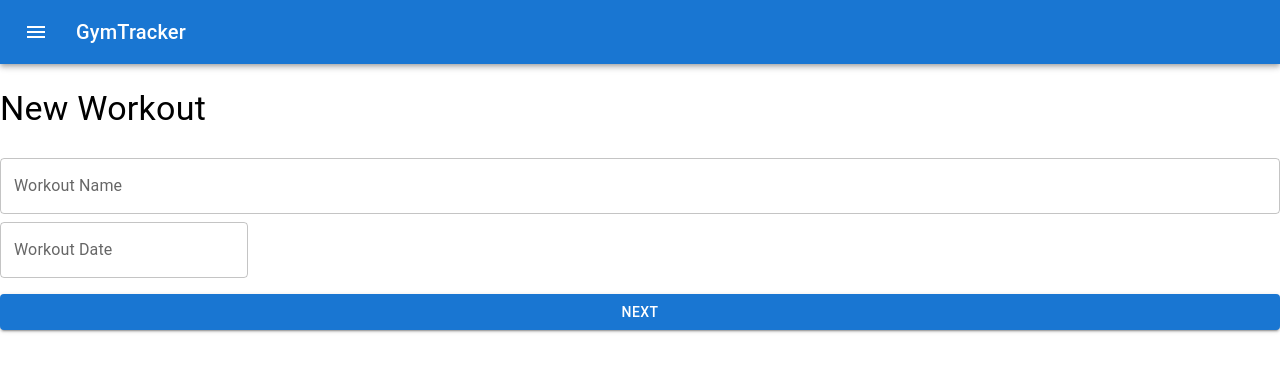
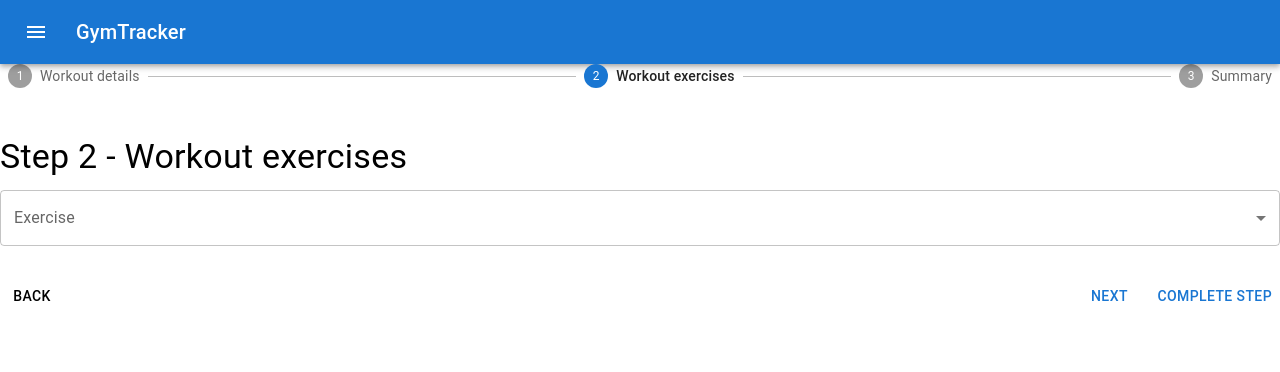
Before and after one commit to Ofutera/gymTracker, a React (Create React App) app: page / in a window 1280 px wide. Both pictures are taken after a click on the button "NEXT". Shown: the top 372 px of the page. Built offline with nearby package versions, Linux system fonts and the light colour scheme.

Commit message:
feat: organize files, add workoutdetails and workoutexercises components

```diff
--- /dev/null
+++ b/src/components/Forms/AddWorkout.jsx
@@ -0,0 +1,11 @@
+import * as React from 'react';
+import Stepper from '../../../src/components/Stepper/Stepper'
+
+
+export default function AddWorkout() {
+  return (
+    <>
+    <Stepper />
+    </>
+  );
+}
--- a/src/components/Forms/AddWorkout/AddWorkout.jsx
+++ b/src/components/Forms/WorkoutDetails.jsx
@@ -5,7 +5,7 @@ import { DatePicker } from '@mui/x-date-pickers/DatePicker';
 import FormControl from '@mui/material/FormControl';
 
 
-const AddWorkout = () => {
+const WorkoutDetails = () => {
 
   const { handleSubmit, control, formState: { errors } } = useForm();
 
@@ -22,7 +22,7 @@ const AddWorkout = () => {
         sx={{ mt: 3 }}
       >
         <Typography variant="h4" component="h1" gutterBottom>
-          New Workout
+          Step 1 - Workout details
         </Typography>
         <Controller
           name="workoutName"
@@ -61,7 +61,7 @@ const AddWorkout = () => {
             />
           )}
         />
-        <Button
+        {/* <Button
           type="submit"
           fullWidth
           variant="contained"
@@ -69,25 +69,9 @@ const AddWorkout = () => {
           sx={{ mt: 2 }}
         >
           Next
-        </Button>
+        </Button> */}
       </Box>
   );
 };
 
-export default AddWorkout;
-
-// move to step 2
-{/* <FormControl fullWidth>
-<InputLabel id="demo-simple-select-label">Exercise</InputLabel>
-<Select
-  labelId="demo-simple-select-label"
-  id="demo-simple-select"
-  // value={age}
-  label="Exercise"
-  // onChange={handleChange}
->
-  <MenuItem value={10}>Ten</MenuItem>
-  <MenuItem value={20}>Twenty</MenuItem>
-  <MenuItem value={30}>Thirty</MenuItem>
-</Select>
-</FormControl> */}
+export default WorkoutDetails;
--- /dev/null
+++ b/src/components/Forms/WorkoutExercises.jsx
@@ -0,0 +1,61 @@
+import React from 'react';
+import { useForm, Controller } from 'react-hook-form';
+import { TextField, Button, Box, Typography , Select, MenuItem, InputLabel} from '@mui/material';
+import { DatePicker } from '@mui/x-date-pickers/DatePicker';
+import FormControl from '@mui/material/FormControl';
+
+
+const WorkoutExercises = () => {
+
+  const { handleSubmit, control, formState: { errors } } = useForm();
+
+  const onSubmit = data => {
+    console.log(data);
+  };
+
+
+  return (
+      <Box
+        component="form"
+        onSubmit={handleSubmit(onSubmit)}
+        noValidate
+        sx={{ mt: 3 }}
+      >
+        <Typography variant="h4" component="h1" gutterBottom>
+          Step 2 - Workout exercises
+        </Typography>
+        <FormControl fullWidth>
+            <InputLabel id="demo-simple-select-label">Exercise</InputLabel>
+            <Select
+              labelId="demo-simple-select-label"
+              id="demo-simple-select"
+              // value={age}
+              label="Exercise"
+              // onChange={handleChange}
+              >
+                <MenuItem value={10}>Ten</MenuItem>
+                <MenuItem value={20}>Twenty</MenuItem>
+                <MenuItem value={30}>Thirty</MenuItem>
+            </Select>
+        </FormControl>
+      </Box>
+  );
+};
+
+export default WorkoutExercises;
+
+// move to step 2
+{/* <FormControl fullWidth>
+<InputLabel id="demo-simple-select-label">Exercise</InputLabel>
+<Select
+  labelId="demo-simple-select-label"
+  id="demo-simple-select"
+  // value={age}
+  label="Exercise"
+  // onChange={handleChange}
+>
+  <MenuItem value={10}>Ten</MenuItem>
+  <MenuItem value={20}>Twenty</MenuItem>
+  <MenuItem value={30}>Thirty</MenuItem>
+</Select>
+</FormControl> */}
--- a/src/components/Stepper/Stepper.jsx
+++ b/src/components/Stepper/Stepper.jsx
@@ -5,11 +5,13 @@ import Step from '@mui/material/Step';
 import StepButton from '@mui/material/StepButton';
 import Button from '@mui/material/Button';
 import Typography from '@mui/material/Typography';
+import WorkoutDetails from '../Forms/WorkoutDetails';
+import WorkoutExercises from '../Forms/WorkoutExercises';
 
 
 const steps = [
-  'New workout',
   'Workout details',
+  'Workout exercises',
   'Summary'
 ];
 
@@ -88,7 +90,8 @@ export default function HorizontalNonLinearStepper() {
         ) : (
           <React.Fragment>
             <Typography sx={{ mt: 2, mb: 1, py: 1 }}>
-              Step {activeStep + 1}
+             {activeStep === 0 && <WorkoutDetails />}
+             {activeStep === 1 && <WorkoutExercises />}
             </Typography>
             <Box sx={{ display: 'flex', flexDirection: 'row', pt: 2 }}>
               <Button
--- a/src/pages/Home/Home.jsx
+++ b/src/pages/Home/Home.jsx
@@ -1,12 +1,16 @@
 import * as React from 'react';
 import Header from '../../../src/components/Header/Header'
-import AddWorkoutForm from '../../components/Forms/AddWorkout/AddWorkout'
+import AddWorkout from '../../../src/components/Forms/AddWorkout'
+// import WorkoutDetails from '../../components/Forms/WorkoutDetails'
+// import WorkoutExercises from '../../components/Forms/WorkoutExercises'
 
 export default function Home() {
   return (
     <>
     <Header />
-    <AddWorkoutForm />
+    <AddWorkout />
+    {/* <WorkoutDetails />
+    <WorkoutExercises /> */}
     </>
   );
 }
```
